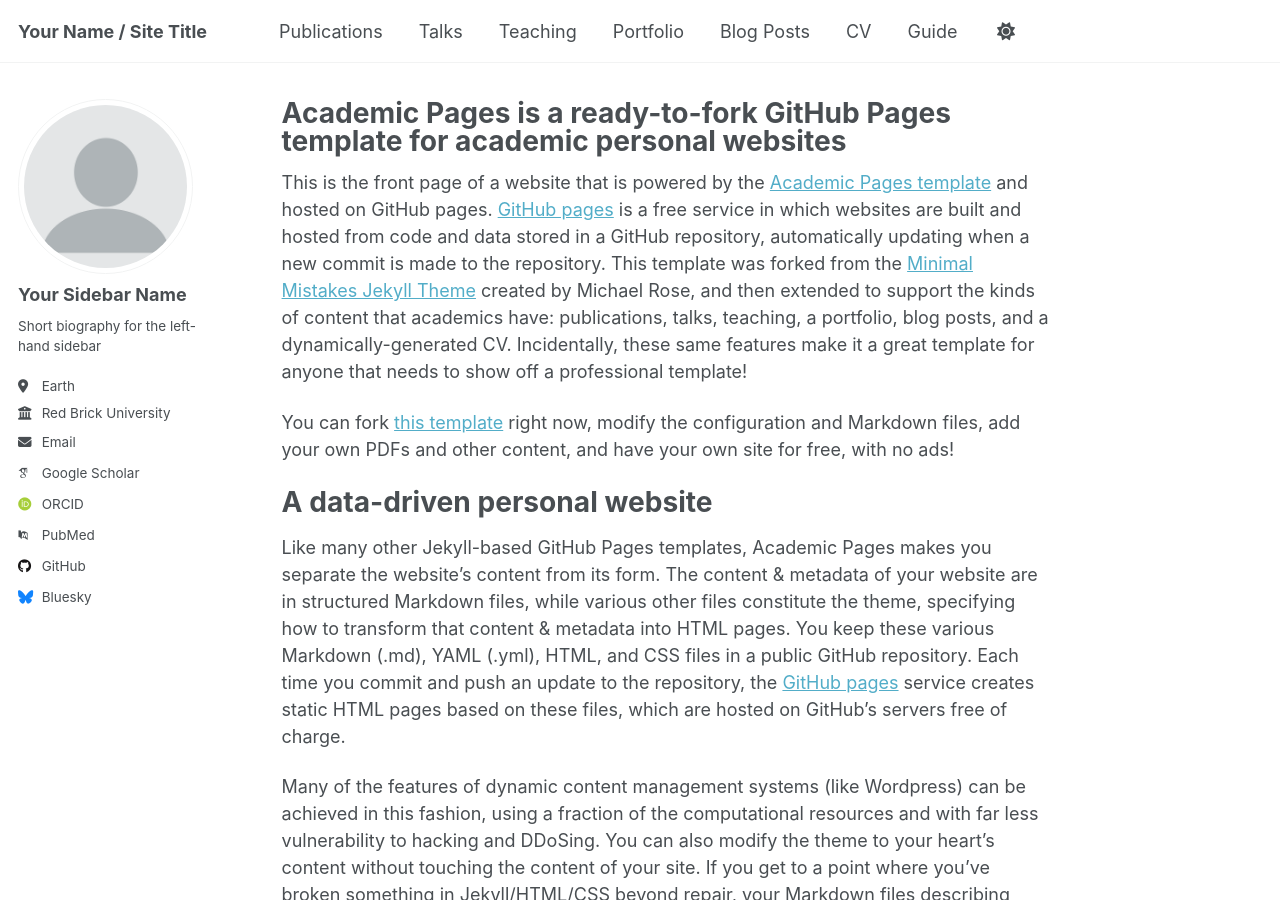
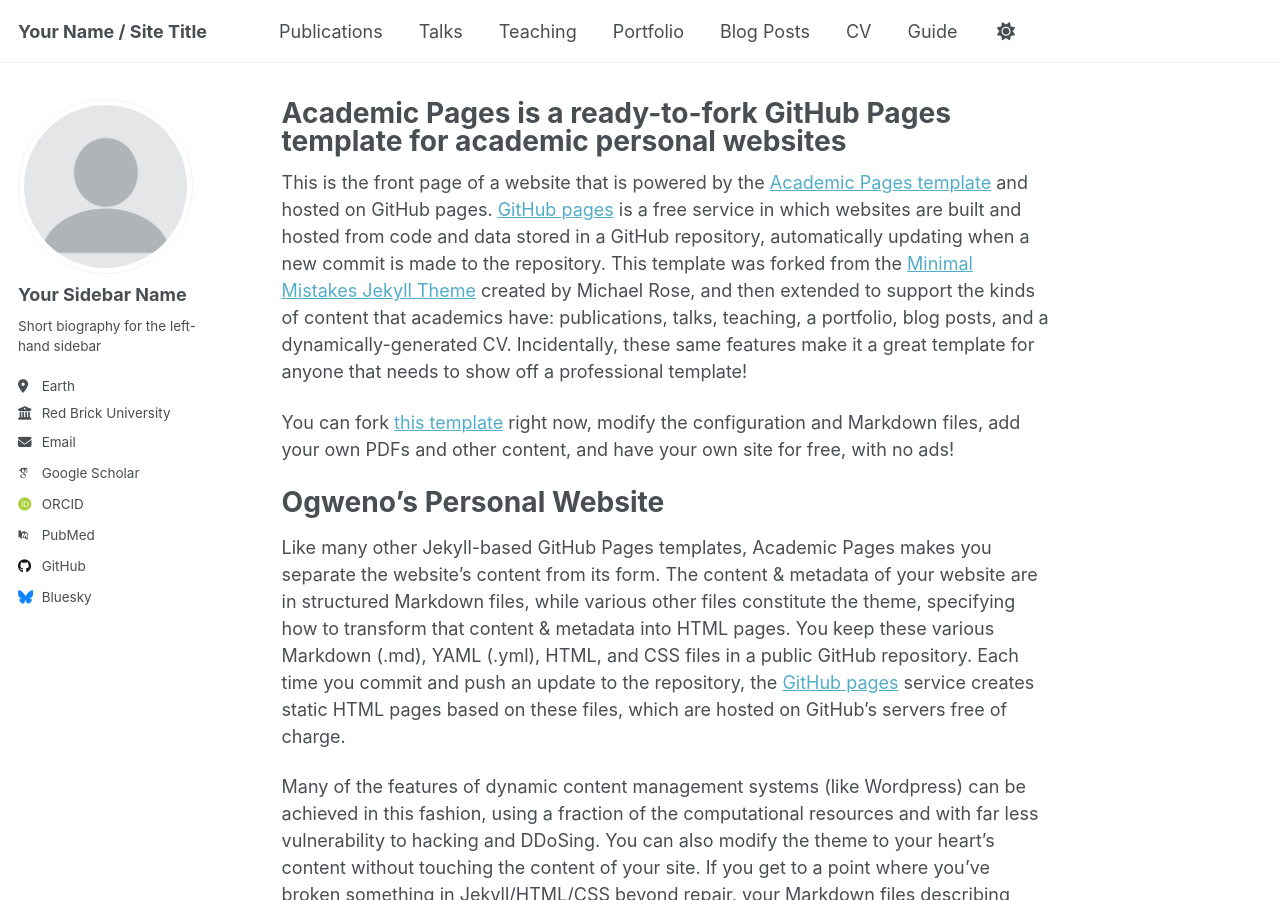
Before and after one commit to Ogweno-lab/ogweno-lab.github.io, a Jekyll site: the page built from _pages/about.md, in a window 1280 px wide and 900 px high. Built offline with Jekyll 4.4.1, drawn with Linux system fonts in a browser that asks for light colours; some web fonts are replaced; a script that is not in the unit is left out.

Commit message:
Update website title to Ogweno's Personal Website

```diff
--- a/_pages/about.md
+++ b/_pages/about.md
@@ -11,7 +11,7 @@
 
  You can fork [this template](https://github.com/academicpages/academicpages.github.io) right now, modify the configuration and Markdown files, add your own PDFs and other content, and have your own site for free, with no ads!
 
-A data-driven personal website
+Ogweno's Personal Website
 ======
 Like many other Jekyll-based GitHub Pages templates, Academic Pages makes you separate the website's content from its form. The content & metadata of your website are in structured Markdown files, while various other files constitute the theme, specifying how to transform that content & metadata into HTML pages. You keep these various Markdown (.md), YAML (.yml), HTML, and CSS files in a public GitHub repository. Each time you commit and push an update to the repository, the [GitHub pages](https://pages.github.com/) service creates static HTML pages based on these files, which are hosted on GitHub's servers free of charge.
 
```
